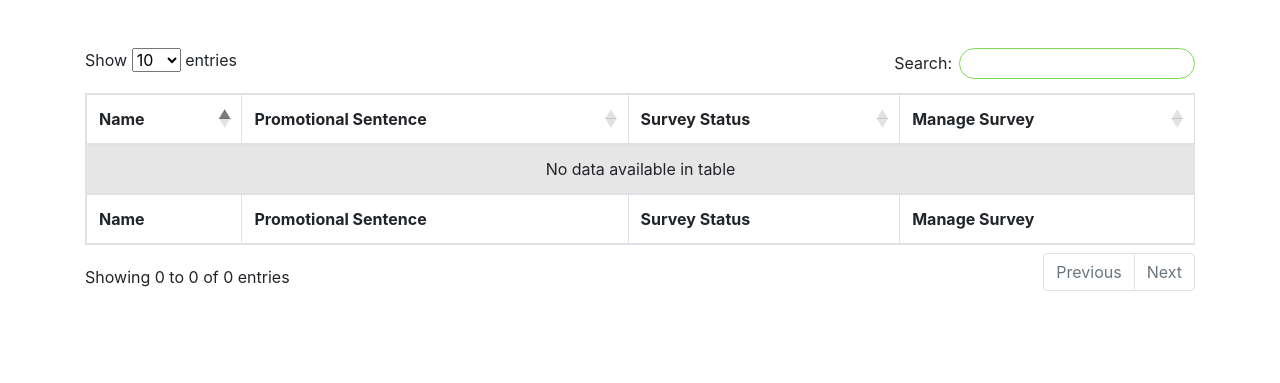
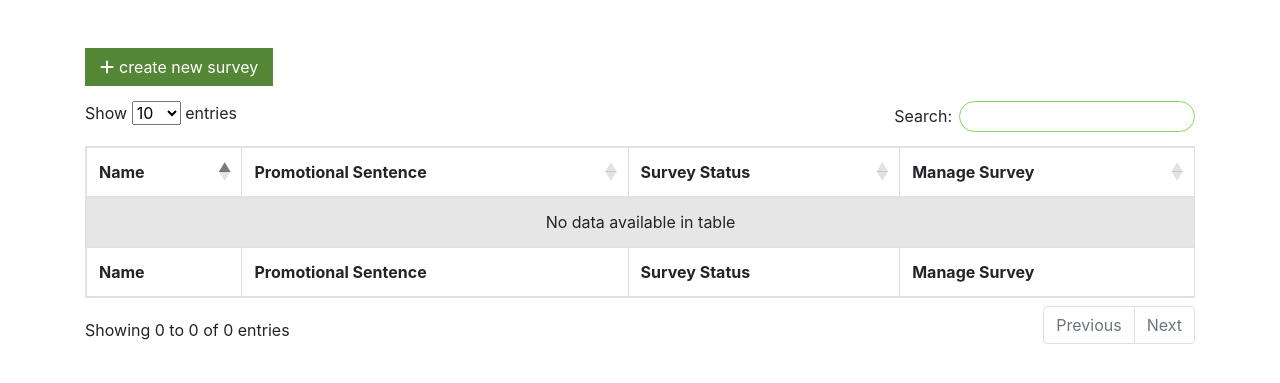
Before and after one commit to LL01-Business-Dowell/100025-dowellnpsdata, a Django app: template templates/qrcode/my_surveys.html in a window 1280 px wide. Shown: the top 383 px of the page. Run offline with Django 4.2, Linux system fonts and the light colour scheme; the template is opened without the code that fills it, so the values that code supplies are empty; parts of the project's set-up code (start-up, migrations or seed data) failed here and were passed over; some libraries are stand-ins or nearby versions.

Commit message:
create survey button

```diff
--- a/templates/qrcode/my_surveys.html
+++ b/templates/qrcode/my_surveys.html
@@ -23,6 +23,13 @@
     <link
       rel="stylesheet"
       href="https://cdn.datatables.net/1.12.1/css/dataTables.bootstrap4.min.css"
+    />
+    <link
+      rel="stylesheet"
+      href="https://cdnjs.cloudflare.com/ajax/libs/font-awesome/6.2.0/css/all.min.css"
+      integrity="sha512-xh6O/CkQoPOWDdYTDqeRdPCVd1SpvCA9XXcUnZS2FmJNp1coAFzvtCN9BmamE+4aHK8yyUHUSCcJHgXloTyT2A=="
+      crossorigin="anonymous"
+      referrerpolicy="no-referrer"
     />
 
     <title>dowell's data table</title>
@@ -62,10 +69,40 @@
         color: rgb(83, 135, 53);
         /* padding: 10px 60px; */
       }
+      .create__survey__container {
+        margin-bottom: 15px;
+      }
+      .create__survey__container button {
+        outline: none;
+        border: 0;
+        background-color: rgb(83, 135, 53);
+        padding: 7px 15px;
+        color: #fff;
+        transition: 0.5s ease-in;
+      }
+      .create__survey__container button:hover {
+        background-color: rgb(10, 22, 3);
+      }
+      .create__survey__container a {
+        text-decoration: none;
+      }
+      .create__survey__btn {
+        display: flex;
+        align-items: center;
+        gap: 5px;
+      }
     </style>
   </head>
   <body>
     <div class="container mt-5 mb-5">
+      <div class="create__survey__container">
+        <a href="">
+          <button class="create__survey__btn">
+            <i class="fa fa-plus"></i>
+            <span> create new survey</span>
+          </button>
+        </a>
+      </div>
       <table
         id="example"
         class="table table-striped table-bordered"
@@ -81,12 +118,16 @@
         </thead>
         <tbody>
           {% for qr_code in qr_codes %}
-            <tr>
-              <td>{{ qr_code.brand_name }}</td>
-              <td>{{ qr_code.promotional_sentence }}</td>
-              <td>{{ qr_code.survey_status }}</td>
-              <td id="table__links"><a href="{{ qr_code.survey_link }}">{{ qr_code.survey_link_text }}</a></td>
-            </tr>
+          <tr>
+            <td>{{ qr_code.brand_name }}</td>
+            <td>{{ qr_code.promotional_sentence }}</td>
+            <td>{{ qr_code.survey_status }}</td>
+            <td id="table__links">
+              <a href="{{ qr_code.survey_link }}"
+                >{{ qr_code.survey_link_text }}</a
+              >
+            </td>
+          </tr>
           {% endfor %}
         </tbody>
         <tfoot>
```
